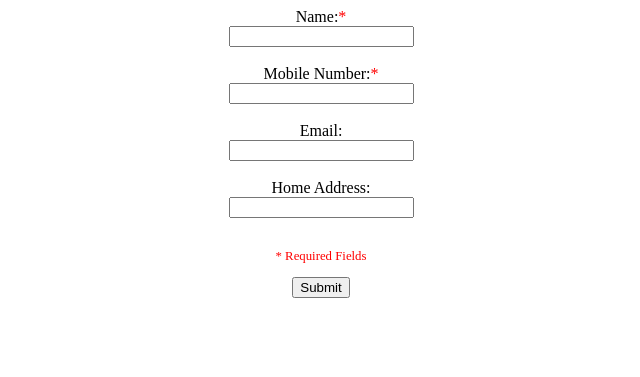
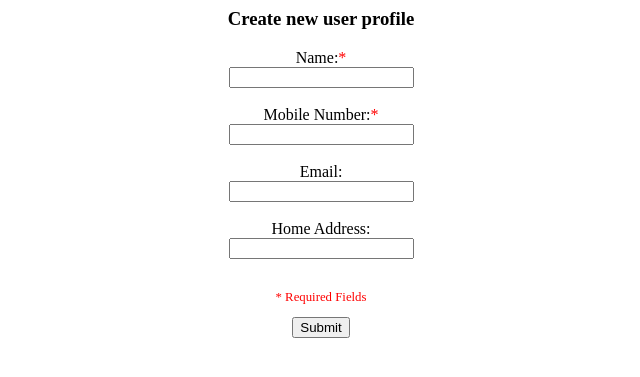
Before and after one commit to Minathema/userdb_flask, a Flask app: page /add_user_profile in a window 1280 px wide. Shown: the top 377 px of the page, without its empty margins (319-959 px from the left). Run offline with Flask 2, Linux system fonts and the light colour scheme; some libraries are stand-ins or nearby versions.

Commit message:
working on crud cur.execute suntax needs work

```diff
--- a/app.py
+++ b/app.py
@@ -2,6 +2,7 @@
 
 from flask import Flask, render_template, request, redirect, flash, url_for
 from flask_mysqldb import MySQL
+#from tables import Results
 import yaml
 import os
 
@@ -23,10 +24,11 @@ def index():
 
 @app.route('/login', methods=['GET', 'POST'])
 def login():
-    error = None
     if request.method == 'POST':
         form_username = request.form['username']
         form_password = request.form['password']
+        print((form_username))
+        print([form_username])
         cur = mysql.connection.cursor()
         row = cur.execute("SELECT * FROM admin WHERE username = %s;", [form_username])
         if row > 0:
@@ -37,27 +39,25 @@ def login():
                 return redirect('/users')
             else:
                 flash('Invalid Credentials')
-                print('line 35')
                 #return redirect(url_for('index'))
         else:
             flash('Invalid Credentials')
-            print('line 39')
             #return redirect(url_for('index'))
         cur.close()
-    return render_template('login.html', error=error)
+    return render_template('login.html')
 
 
 @app.route('/add_user_profile', methods=['GET', 'POST']) #add route to add_user_profile page / add methods
 def add_user_profile():
     if request.method == 'POST':
         #Fetch form data
-        userDetails = request.form
-        user_name = userDetails['user_name']
-        mobile_number = userDetails['mobile_number']
-        email = userDetails['email']
-        home_address = userDetails['home_address']
+        user_name = request.form['user_name']
+        mobile_number = request.form['mobile_number']
+        email = request.form['email']
+        home_address = request.form['home_address']
+        print((user_name))
         cur = mysql.connection.cursor()
-        cur.execute("INSERT INTO users(user_name, mobile_number, email, home_address) VALUES(%s, %s, %s, %s)", (user_name, mobile_number, email, home_address)) #insert new inputs to database
+        cur.execute("INSERT INTO users (user_name, mobile_number, email, home_address) VALUES (%s, %s, %s, %s);", (user_name, mobile_number, email, home_address)) #insert new inputs to database
         mysql.connection.commit() #commit changes to database
         cur.close()
         return redirect('/new_profile') #redirect to new_profile page
@@ -70,8 +70,11 @@ def new_profile(): #define new_profile page
     resultValue = cur.execute("SELECT * FROM users order by id desc limit 1;") #returns latest entry
     if resultValue > 0: #check if there are rows (=content) i.e. not empty table
         userDetails = cur.fetchall() #returns all rows (in this case the only one that we selected3)
+        #table = Results(userDetails)
+		#table.border = True
     cur.close()
-    return render_template('new_profile.html', userDetails=userDetails) #render a template to display new user details
+    #return render_template('new_profile.html', userDetails=userDetails, table=table) #render a template to display new user details
+    return render_template('new_profile.html', userDetails=userDetails)
 
 
 @app.route('/users')
@@ -84,6 +87,43 @@ def users(): #define new_profile page
     return render_template('users.html', userDetails=userDetails) #render a template to display all user details
 
 
+@app.route('/edit/<int:id>')
+def edit_view(id):
+    cur = mysql.connection.cursor()
+    cur.execute("SELECT * FROM users where id = %s;", (id))
+    userDetails = cur.fetchone()
+    if userDetails:
+        return render_template('edit.html', userDetails=userDetails)
+    cur.close()
+
+
+@app.route('/update', methods=['POST'])
+def update_user():
+    if request.method == 'POST':
+        userDetails = request.form
+        user_name = userDetails['user_name']
+        mobile_number = userDetails['mobile_number']
+        email = userDetails['email']
+        home_address = userDetails['home_address']
+        cur = mysql.connection.cursor()
+        cur.execute("UPDATE users SET user_name = %s, mobile_number = %s, email = %s, home_address = %s WHERE id = %s;", (user_name, mobile_number, email, home_address, id)) #insert new inputs to database
+        mysql.connection.commit() #commit changes to database
+        flash('Profile updated successfully')
+        return redirect('/new_profile')
+    cur.close()
+
+
+@app.route('/delete/<int:id>')
+def delete_user(id):
+    if request.method == 'POST':
+        cur = mysql.connection.cursor()
+        cur.execute("DELETE FROM users where id = %s;", (id))
+        mysql.connection.commit()
+        flash('Profile deleted successfully')
+        return redirect('/users')
+    cur.close()
+
+
 
 if __name__ == '__main__':
     app.secret_key = os.urandom(12)
--- a/templates/add_user_profile.html
+++ b/templates/add_user_profile.html
@@ -1,5 +1,6 @@
 <center>
 {% block body %}
+<h3>Create new user profile</h3>
   <form method="POST" action="">
     Name:<span style="color:red;">*</span><br>
     <input type="text" name="user_name" required/>
```
Also changed, not shown: tables.py (added, +10 -0 lines).
